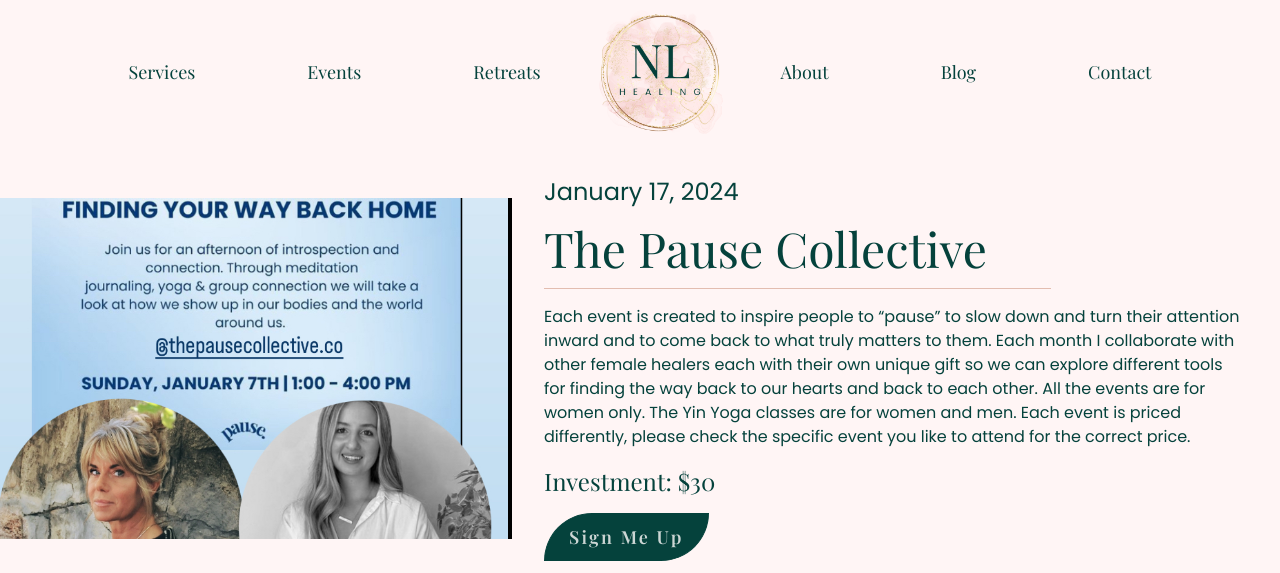
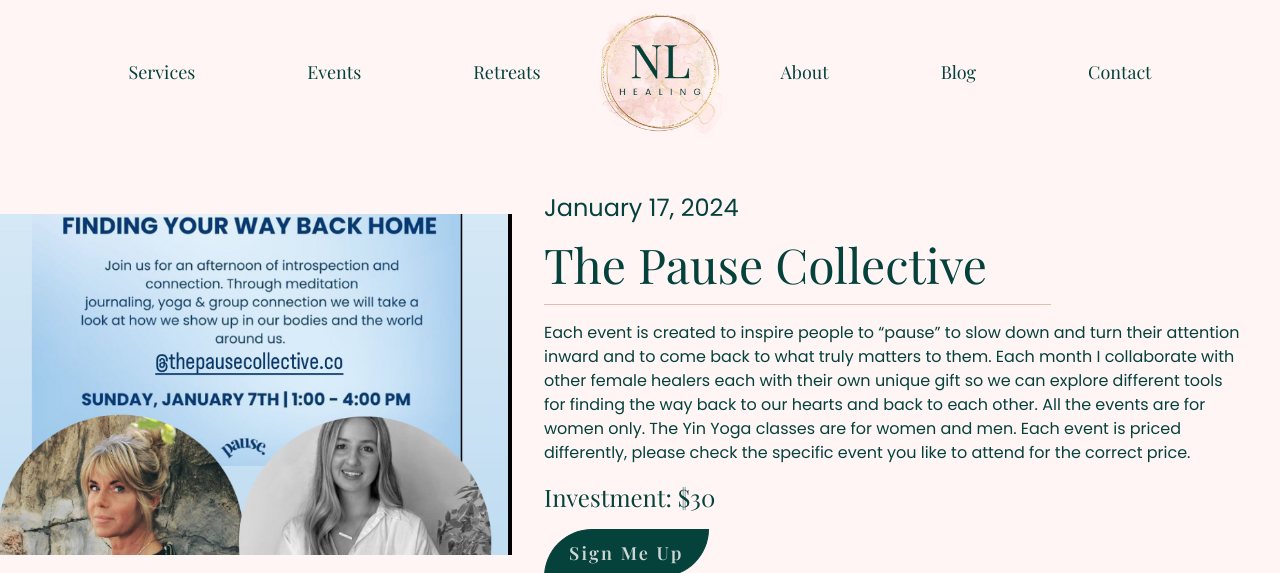
Before and after one commit to ViaSana/nl-healing, a Jekyll site: the page built from _events/event3.md, in a window 1280 px wide. Shown: the top 573 px of the page. Built offline with Jekyll 4.4.1, drawn with Linux system fonts in a browser that asks for light colours; some web fonts are replaced; a style sheet for code colours, icons or effects is not loaded; grey boxes are pictures that could not be loaded.

Commit message:
Update service_hero.html

```diff
--- a/_includes/service_hero.html
+++ b/_includes/service_hero.html
@@ -1,5 +1,5 @@
 {% if include.case == "event" %}
-<div class="flex items-center justify-center max-lg:flex-col mx-scrn">
+<div class="flex items-center justify-center mt-4 max-lg:flex-col mx-scrn">
   <img src="{{ page.image }}" alt="{{page.title}} Image" class="object-cover lg:w-2/5 md:aspect-[3/2]">
 
   <div class="p-8 lg:w-3/5 text-secondary">
```
